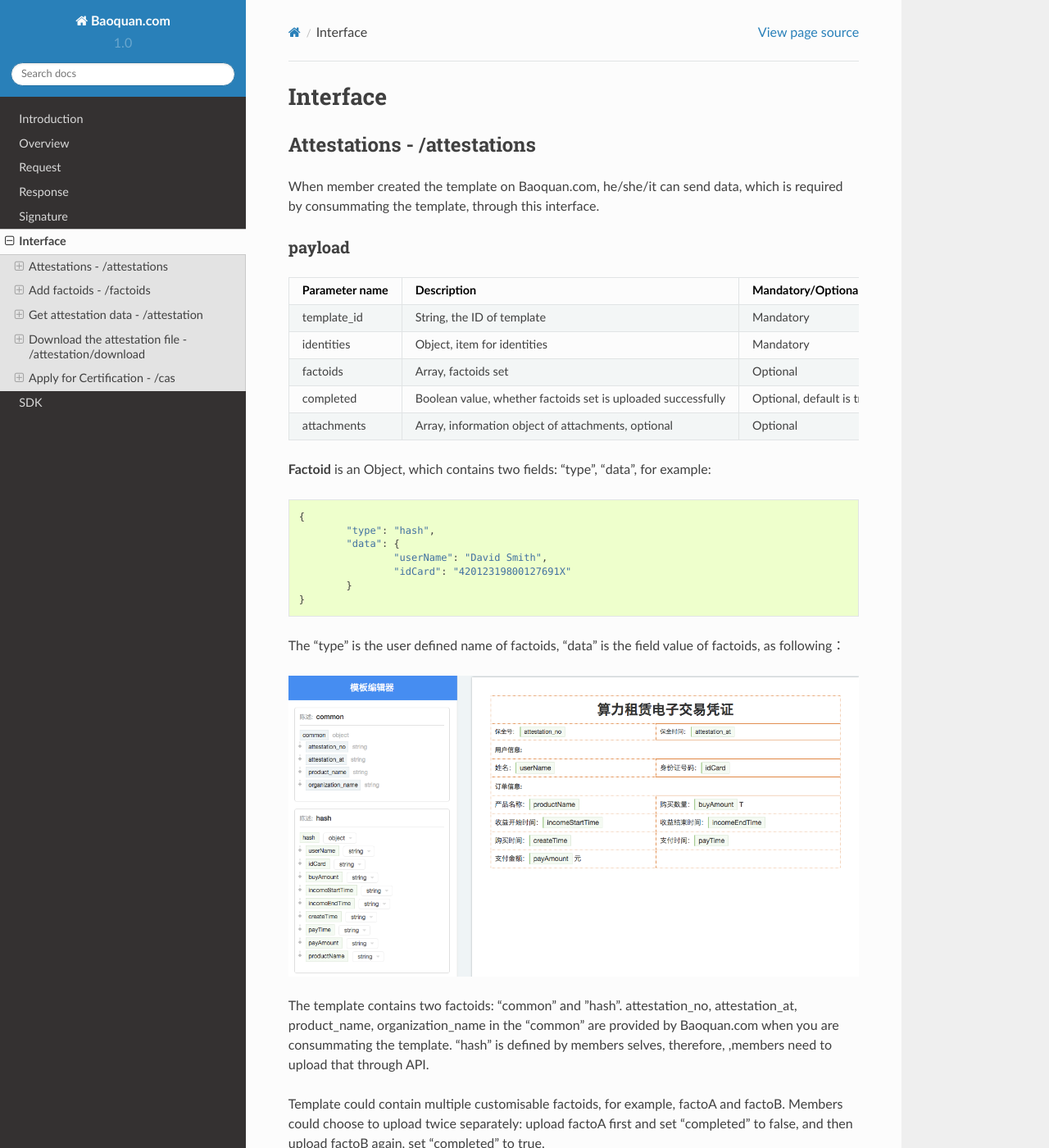
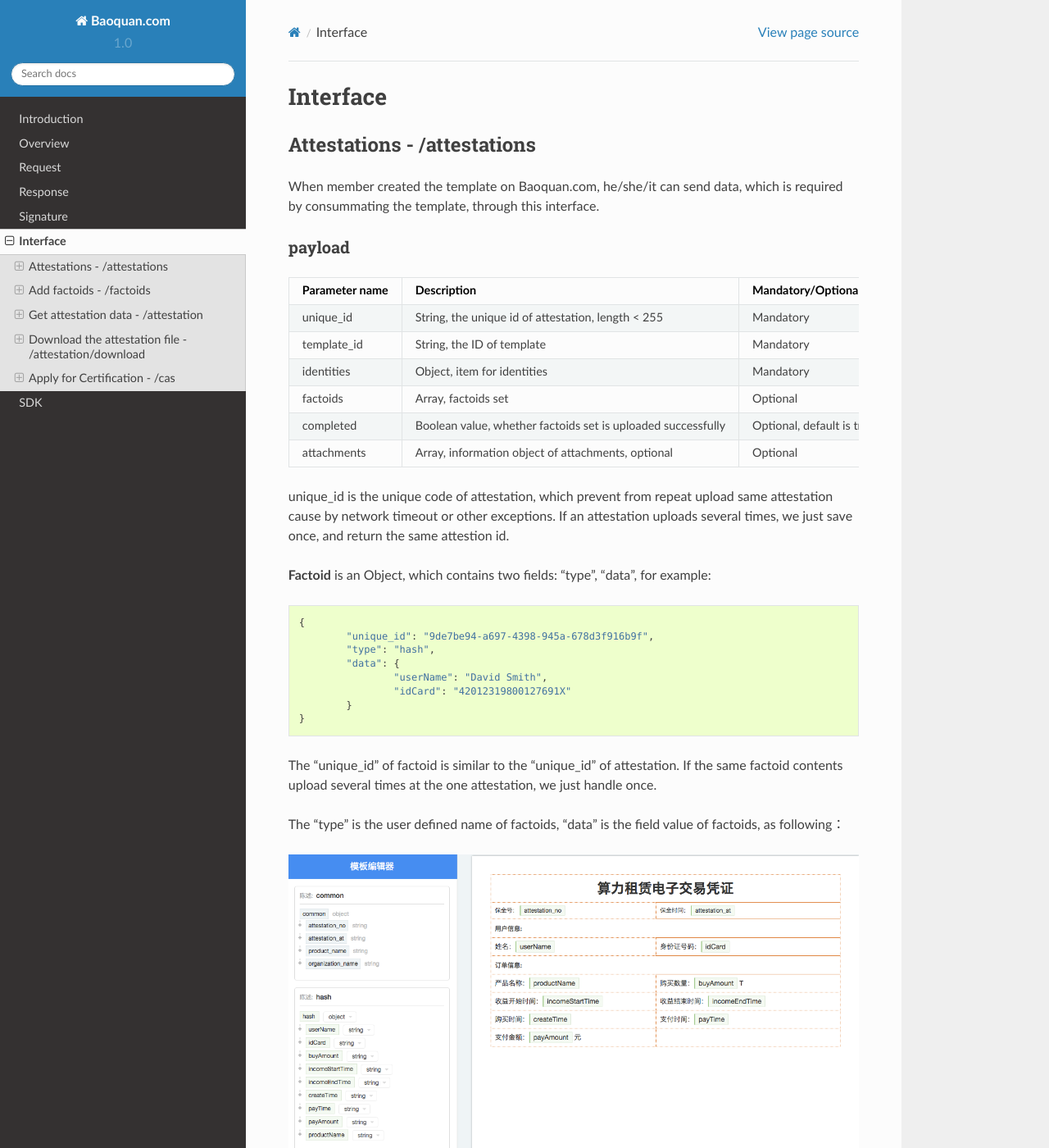
Before and after one commit to baoquan-com/baoquan-docs, a Sphinx documentation site: the page built from docs/api.rst, in a window 1280 px wide and 1400 px high. Shown: the whole window at 82% size. Built offline with Sphinx 7.4.7 and the Read the Docs theme 2.0.0, drawn with Linux system fonts in a browser that asks for light colours; some of the changed text lies outside the part shown.

Commit message:
add unique id

```diff
--- a/docs/api.rst
+++ b/docs/api.rst
@@ -9,25 +9,31 @@ When member created the template on Baoquan.com, he/she/it can send data, which
 payload
 ^^^^^^^^^^^^^^^
 
-=================  ============================================================== ================================
-Parameter name     Description                                                     Mandatory/Optional
-=================  ============================================================== ================================
-template_id        String, the ID of template                                      Mandatory
-identities         Object, item for identities                                     Mandatory
-factoids           Array, factoids set                                             Optional
-completed          Boolean value, whether factoids set is uploaded successfully     Optional, default is true
-attachments        Array, information object of attachments, optional                      Optional
-=================  ============================================================== ================================
+=================  ==================================================================  ==================================
+ Parameter name     	Description                                                     Mandatory/Optional
+=================  ==================================================================  ==================================
+ unique_id			String, the unique id of attestation, length < 255					Mandatory
+ template_id        String, the ID of template                                      	Mandatory
+ identities         Object, item for identities                                     	Mandatory
+ factoids           Array, factoids set                                             	Optional
+ completed          Boolean value, whether factoids set is uploaded successfully     	Optional, default is true
+ attachments        Array, information object of attachments, optional                  Optional
+=================  ==================================================================  ==================================
+
+unique_id is the unique code of attestation, which prevent from repeat upload same attestation cause by network timeout or other exceptions. If an attestation uploads several times, we just save once, and return the same attestion id.
 
 **Factoid** is an Object, which contains two fields: “type”, “data”, for example::
 
 	{
+		"unique_id": "9de7be94-a697-4398-945a-678d3f916b9f",
 		"type": "hash",
 		"data": {
 			"userName": "David Smith",
 			"idCard": "42012319800127691X"
 		}
 	}
+
+The "unique_id" of factoid is similar to the "unique_id" of attestation. If the same factoid contents upload several times at the one attestation, we just handle once.
 
 The “type” is the user defined name of factoids, “data” is the field value of factoids, as following：
 
@@ -42,6 +48,7 @@ Template could contain multiple customisable factoids, for example, factoA and f
 Assume payload is as below::
 
 	{
+		"unique_id": "acafa00d-5579-4fe5-93c1-de89ec82006e",
 		"template_id": "2hSWTZ4oqVEJKAmK2RiyT4",
 		"identities": {
 			"MO": "15857112383",
@@ -49,6 +56,7 @@ Assume payload is as below::
 		},
 		"factoids": [
 			{
+				"unique_id": "9de7be94-a697-4398-945a-678d3f916b9f",
 				"type": "hash",
 				"data": {
 					"userName": "Richard Hammond",
@@ -82,10 +90,12 @@ Upload a single attachment as “form” data::
 	</form>
 
 	payload = {
+		"unique_id": "...",
 		"template_id": "...",
 		"identities": {...},
 		"factoids": [
 			{
+				"unique_id": "...",
 				"type": "...",
 				"data": {...}
 			}
@@ -106,14 +116,17 @@ Upload multiple attachments as “form” data::
 	</form>
 
 	payload = {
+		"unique_id": "...",
 		"template_id": "...",
 		"identities": {...},
 		"factoids": [
 			{
+				"unique_id": "...",
 				"type": "...",
 				"data": {...}
 			},
 			{
+				"unique_id": "...",
 				"type": "...",
 				"data": {...}
 			}
@@ -203,6 +216,7 @@ For example::
 		"ano": "2hSWTZ4oqVEJKAmK2RiyT4",
 		"factoids": [
 			{
+				"unique_id": "9de7be94-a697-4398-945a-678d3f916b9f",
 				"type": "hash",
 				"data": {
 					"userName": "Edward Snow",
@@ -277,6 +291,7 @@ attachments is an array, which The "key" of "attachments" is referring as the su
 		"request_id": "2XiTgZ2oVrBgGqKQ1ruCKh",
 		"data": {
 			"no": "DB0C8DB14E3C44C7B9FBBE30EB179241",
+			"unique_id": "acafa00d-5579-4fe5-93c1-de89ec82006e",
 			"template_id" : "5Yhus2mVSMnQRXobRJCYgt",
 			"identities": {
 				"ID": "42012319800127691X",
@@ -284,6 +299,7 @@ attachments is an array, which The "key" of "attachments" is referring as the su
 			},
 			"factoids": [
 				{
+					"unique_id": "28fcdf56-bff3-4ed9-9f87-c8d35ad49e0c",
 					"type": "product",
 					"data": {
 						"name:: "zjmax",
@@ -291,6 +307,7 @@ attachments is an array, which The "key" of "attachments" is referring as the su
 					}
 				},
 				{
+					"unique_id": "e68eb8bc-3d7a-4e22-be47-d7999fb40c9a",
 					"type": "user",
 					"data": {
 						"name": "David Smith",
@@ -317,6 +334,7 @@ attachments is an array, which The "key" of "attachments" is referring as the su
 		"request_id": "2XiTgZ2oVrBgGqKQ1ruCKh",
 		"data": {
 			"no": "DB0C8DB14E3C44C7B9FBBE30EB179241",
+			"unique_id": "acafa00d-5579-4fe5-93c1-de89ec82006e",
 			"template_id" : "5Yhus2mVSMnQRXobRJCYgt",
 			"identities": null,
 			"factoids": null,
@@ -334,6 +352,7 @@ So when you want to get the hash of blockchain immediately, it's best way to set
 		"request_id": "2XiTgZ2oVrBgGqKQ1ruCKh",
 		"data": {
 			"no": "DB0C8DB14E3C44C7B9FBBE30EB179241",
+			"unique_id": "acafa00d-5579-4fe5-93c1-de89ec82006e",
 			"template_id" : "5Yhus2mVSMnQRXobRJCYgt",
 			"identities": {
 				"ID": "42012319800127691X",
--- a/docs/php.rst
+++ b/docs/php.rst
@@ -92,6 +92,8 @@ Create attestation
 	// use client createAttestation method to create CreateAttestationResponse instance, if it can be created then return attestation, or throw failure message
 	try {
 		$response = $client->createAttestation([
+			// set unique id
+ 			'unique_id'=>'5bf54bc4-ec69-4a5d-b6e4-a3f670f795f3',
 			// set template id
 			'template_id'=>'5Yhus2mVSMnQRXobRJCYgt',
 			// set attestation owner's identities
@@ -103,6 +105,7 @@ Create attestation
 			'factoids'=>[
 			    // product factoid
 			    [
+			        'unique_id'=>'9826dc2a-f5af-4433-ab8d-f515630677c2',
 			        'type'=>'product',
 			        'data'=>[
 			            'name'=>'zjmax',
@@ -111,6 +114,7 @@ Create attestation
 			    ],
 			    // user factoid
 			    [
+			        'unique_id'=>'c83d838e-3844-4689-addf-ca0f01171e7c',
 			        'type'=>'user',
 			        'data'=>[
 			            'name'=>'Tom Hammond',
@@ -173,6 +177,7 @@ Add factoids
 			// list of factoids
 			'factoids'=>[
 			    [
+			        'unique_id'=>'c83d838e-3844-4689-addf-ca0f01171e7c',
 			        'type'=>'user',
 			        'data'=>[
 			            'name'=>'Tom Hammond',
--- a/docs/python.rst
+++ b/docs/python.rst
@@ -63,6 +63,8 @@ Create attestation
 	// use client create_attestation method to create CreateAttestationResponse instance, if it can be created then return attestation, or throw failure message
 	try:
 		response = client.create_attestation({
+			// set unique id
+ 			'unique_id': 'd310a8f6-6af2-4dc9-baa0-1231cf910dbb',
 			// set template id
 			'template_id': '5Yhus2mVSMnQRXobRJCYgt',
 			// set attestation owner's identities
@@ -73,6 +75,7 @@ Create attestation
 			// factoids list
 			'factoids': [
 			    {
+			        'unique_id': '72aa5bfc-0a62-4e09-9df0-fbf8a4fb7e8f',
 			        'type': 'product',
 			        'data': {
 			            'name': 'zjmax',
@@ -80,6 +83,7 @@ Create attestation
 			        }
 			    },
 			    {
+			        'unique_id': '4da45cbc-c234-4296-b566-35d03a092f5a',
 			        'type': 'user',
 			        'data': {
 			            'name': 'Tom Hammond',
@@ -141,6 +145,7 @@ Add factoids
 			// factoids list
 			'factoids': [
 			    {
+			        'unique_id': '4da45cbc-c234-4296-b566-35d03a092f5a',
 			        'type': 'user',
 			        'data': {
 			            'name': 'Tom Hammond',
```
Also changed, not shown: docs/java.rst (+10 -5 lines).
